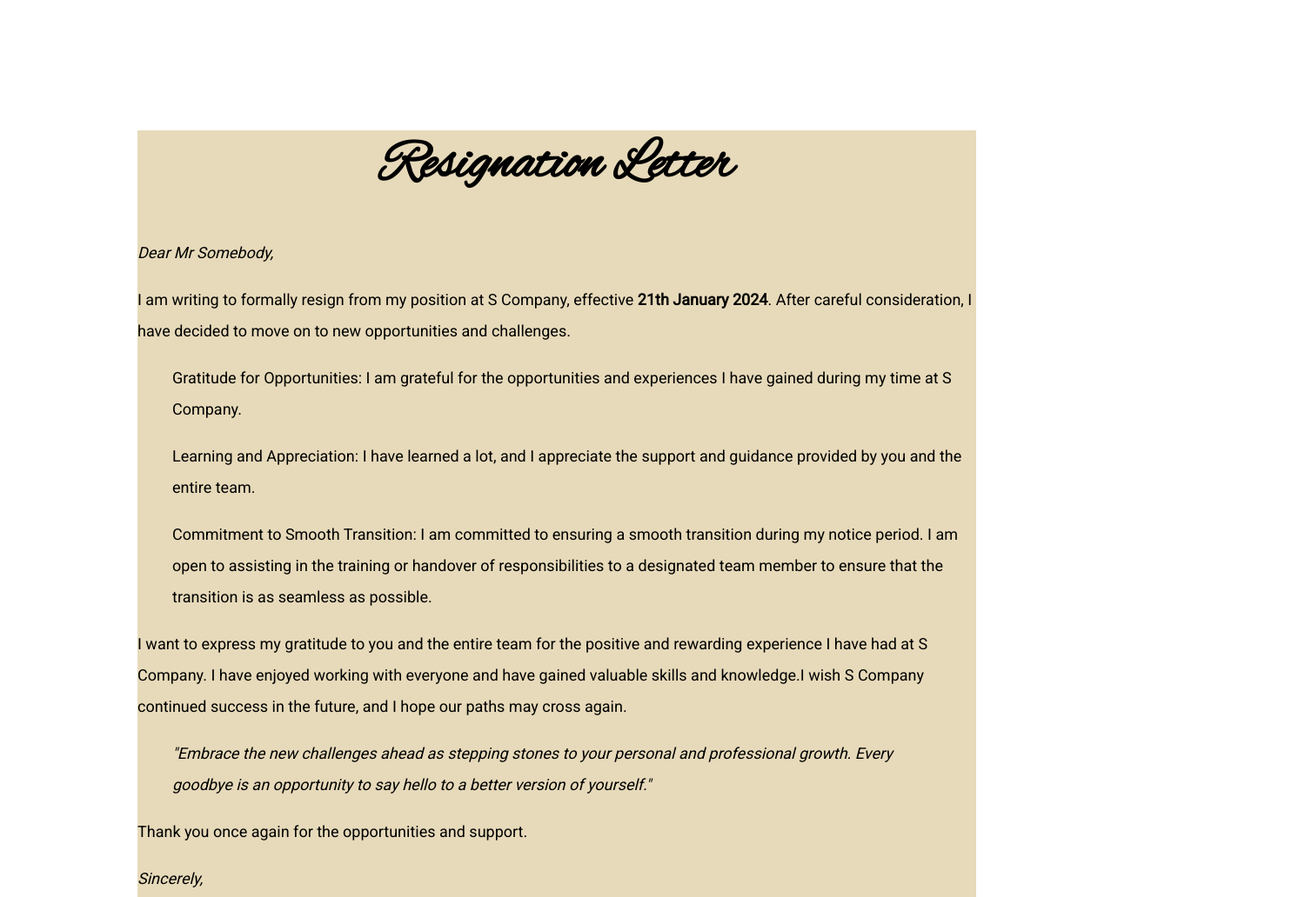
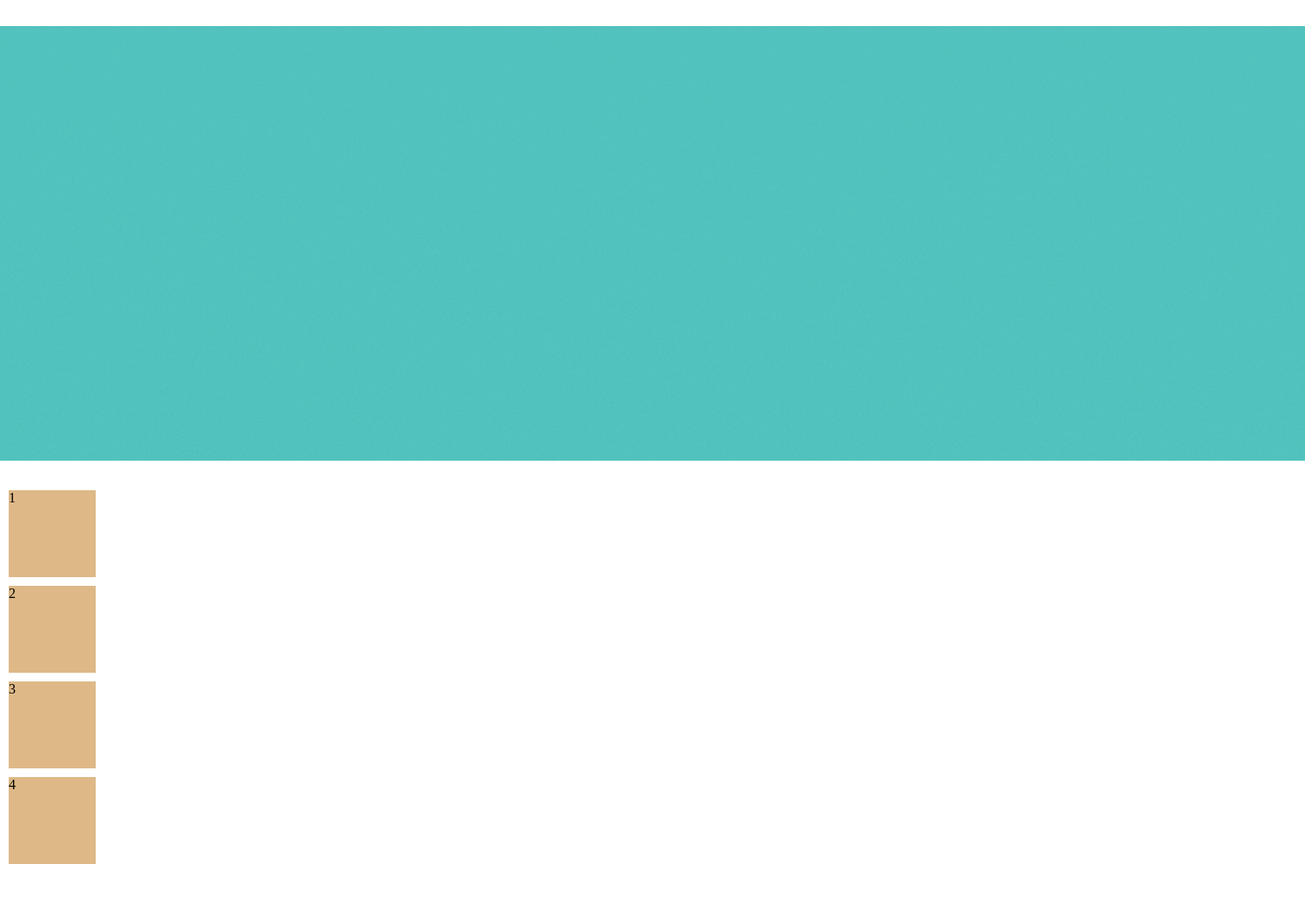
Before and after one commit to Syakirudin/mern-bootcamp, a plain HTML site: page index.html in a window 1280 px wide. Shown: the top 1032 px of the page at 87% size, 1500 px wide, since content can reach past the window. After the commit the page ends 1004 px from the top, so only its background shows below. Drawn offline with Linux system fonts and the light colour scheme.

Commit message:
make commit

```diff
--- a/index.html
+++ b/index.html
@@ -11,34 +11,15 @@
 
 </head>
 <body>
+    <header>
+        <img src="./img/header.gif" alt="header.gif">
+    </header>
+
     <div class="container">
-        <h1 class="title-1">Resignation Letter</h1>
-
-        <h3 class="content-letter">
-
-        <p style="font-style: italic;">Dear Mr Somebody,<br></p>
-
-        <p>I am writing to formally resign from my position at S Company, effective <b>21th January 2024</b>. After careful consideration, I have decided to move on to new opportunities and challenges.</p>
-
-        <ol>Gratitude for Opportunities: I am grateful for the opportunities and experiences I have gained during my time at S Company.</ol>
-
-        <ul>Learning and Appreciation: I have learned a lot, and I appreciate the support and guidance provided by you and the entire team.</ul>
-
-        <ul>Commitment to Smooth Transition: I am committed to ensuring a smooth transition during my notice period. I am open to assisting in the training or handover of responsibilities to a designated team member to ensure that the transition is as seamless as possible.</ul>
-
-        <p>I want to express my gratitude to you and the entire team for the positive and rewarding experience I have had at S Company. I have enjoyed working with everyone and have gained valuable skills and knowledge.I wish S Company continued success in the future, and I hope our paths may cross again.</p>
-
-        <blockquote style="font-style: italic;">"Embrace the new challenges ahead as stepping stones to your personal and professional growth. Every goodbye is an opportunity to say hello to a better version of yourself."</blockquote>
-
-        <p>Thank you once again for the opportunities and support.</p>
-
-        <p style="font-style: italic;">Sincerely,</p>
-
-
-        <img src="" alt="">
-        <p>Sykirudin<br></p>
-
-        </h3>
+        <div class="box-1">1</div>
+        <div class="box-2">2</div>
+        <div class="box-3">3</div>
+        <div class="box-4">4</div>
     </div>
 </body>
 </html>
--- a/styles.css
+++ b/styles.css
@@ -1,23 +1,22 @@
-.container{
-    background-color: rgb(231, 218, 186);
-    margin: 150px;
-    height: auto;
-
+*{
+    margin: 0;
+    padding: 0;
+    box-sizing: border-box;
 }
 
-.title-1 {
-    color: black;
-    text-align: center;
-    font-family: 'alex brush';
-    font-size: 5vw;
+header{
+    margin: 30px auto;
 }
 
+.container{
+    margin: 10px;
+}
 
-.content-letter{
+.container > div{
+    width: 100px;
+    height: 100px;
+    background-color: burlywood;
+    justify-content: center;
+    align-items: center;
     margin-bottom: 10px;
-    line-height: 2.0;
-    font-family: 'Roboto', sans-serif;
-    font-size: 18px;
-    font-weight: normal;
-
 }
```
Also changed, not shown: assignment2_BasicHTML&CSS/assignment2.html (+5 -5 lines), assignment2_BasicHTML&CSS/img/logo-website.png (added), img/header.gif (added).
